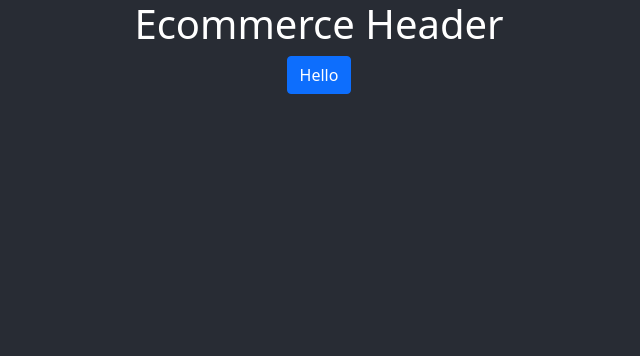
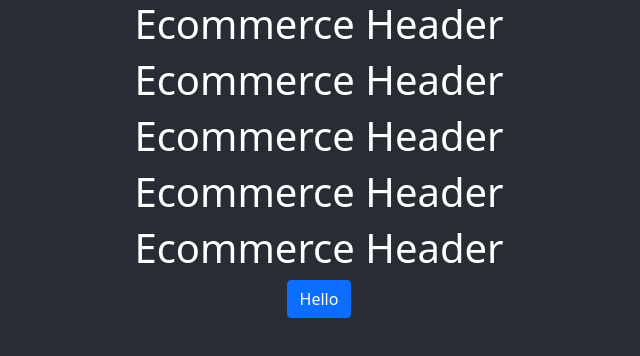
Before and after one commit to Usamapervaiz111/ecommerce-dashboard, a React (Create React App) app: page / in a window 1280 px wide. Shown: the top 356 px of the page, without its empty margins (321-961 px from the left). Built offline with nearby package versions, Linux system fonts and the light colour scheme.

Commit message:
second comment

```diff
--- a/src/App.js
+++ b/src/App.js
@@ -5,6 +5,10 @@ function App() {
   return (
     <div className="App">
       <header className="App-header">
+        <h1>Ecommerce Header</h1>
+        <h1>Ecommerce Header</h1>
+        <h1>Ecommerce Header</h1>
+        <h1>Ecommerce Header</h1>
         <h1>Ecommerce Header</h1>
         <Button>Hello</Button>
 
```
